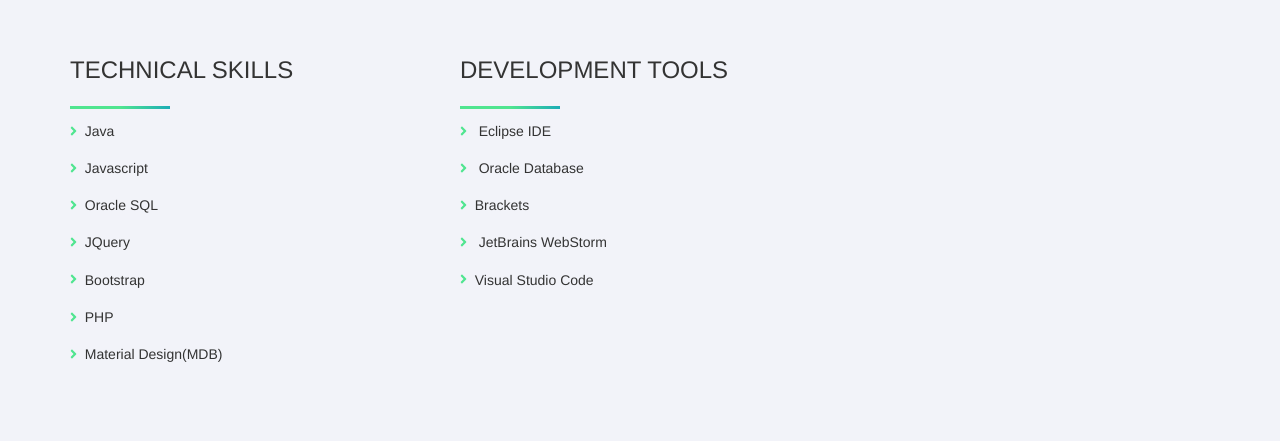
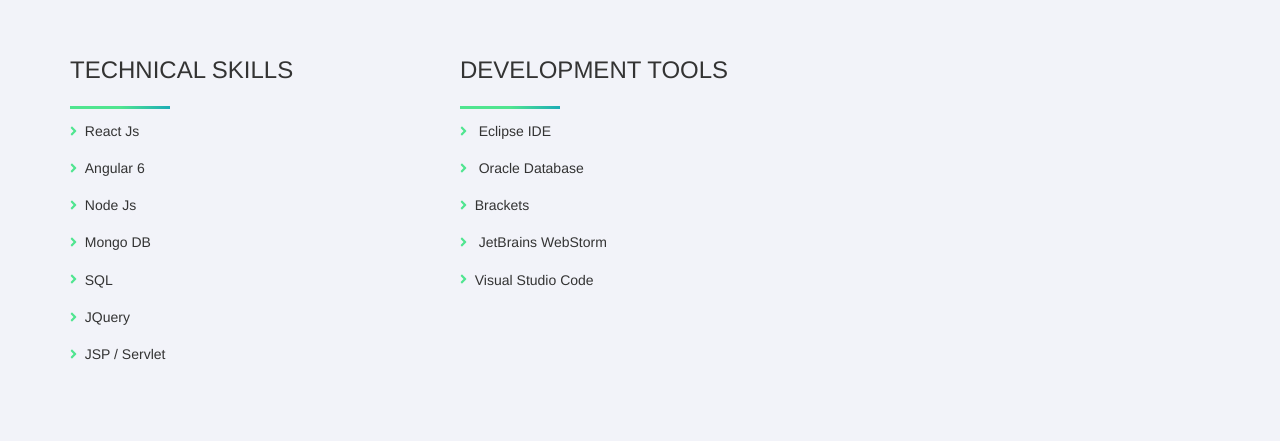
Before and after one commit to Mallaiya/mallaiya.github.io, a plain HTML site: page index.html in a window 1280 px wide. Shown: the part 2440-2881 px from the top of the page. Drawn offline with nearby package versions, Linux system fonts and the light colour scheme.

Commit message:
Update index.html

```diff
--- a/index.html
+++ b/index.html
@@ -212,25 +212,25 @@
                         <h3 class="text-md-left text-sm-left text-xs-left text-uppercase" data-aos="fade-right">Technical Skills</h3>
                         <div class="divider divider-default" data-aos="fade-right"></div>
                         <p class="text-md-left text-sm-left text-xs-left pt-2" data-aos="fade-right">
-                                <i class="fa fa-angle-right"></i>&nbsp;&nbsp;<span class="bold">Java</span>
+                                <i class="fa fa-angle-right"></i>&nbsp;&nbsp;<span class="bold">React Js</span>
                         </p>
                         <p class="text-md-left text-sm-left text-xs-left pt-2" data-aos="fade-right">
-                                <i class="fa fa-angle-right"></i>&nbsp;&nbsp;<span class="bold">Javascript</span>
+                                <i class="fa fa-angle-right"></i>&nbsp;&nbsp;<span class="bold">Angular 6</span>
                         </p>
                         <p class="text-md-left text-sm-left text-xs-left pt-2" data-aos="fade-right">
-                                <i class="fa fa-angle-right"></i>&nbsp;&nbsp;<span class="bold">Oracle SQL</span>
+                                <i class="fa fa-angle-right"></i>&nbsp;&nbsp;<span class="bold">Node Js</span>
                         </p>
                         <p class="text-md-left text-sm-left text-xs-left pt-2" data-aos="fade-right">
+                                <i class="fa fa-angle-right"></i>&nbsp;&nbsp;<span class="bold">Mongo DB</span>
+                        </p>
+                        <p class="text-md-left text-sm-left text-xs-left pt-2" data-aos="fade-right">
+                                <i class="fa fa-angle-right"></i>&nbsp;&nbsp;<span class="bold">SQL</span>
+                        </p>
+			<p class="text-md-left text-sm-left text-xs-left pt-2" data-aos="fade-right">
                                 <i class="fa fa-angle-right"></i>&nbsp;&nbsp;<span class="bold">JQuery</span>
                         </p>
                         <p class="text-md-left text-sm-left text-xs-left pt-2" data-aos="fade-right">
-                                <i class="fa fa-angle-right"></i>&nbsp;&nbsp;<span class="bold">Bootstrap</span>
-                        </p>
-			<p class="text-md-left text-sm-left text-xs-left pt-2" data-aos="fade-right">
-                                <i class="fa fa-angle-right"></i>&nbsp;&nbsp;<span class="bold">PHP</span>
-                        </p>
-                        <p class="text-md-left text-sm-left text-xs-left pt-2" data-aos="fade-right">
-                                <i class="fa fa-angle-right"></i>&nbsp;&nbsp;<span class="bold">Material Design(MDB)</span>
+                                <i class="fa fa-angle-right"></i>&nbsp;&nbsp;<span class="bold">JSP / Servlet</span>
                         </p>
                     </p>
                     </div>
```
